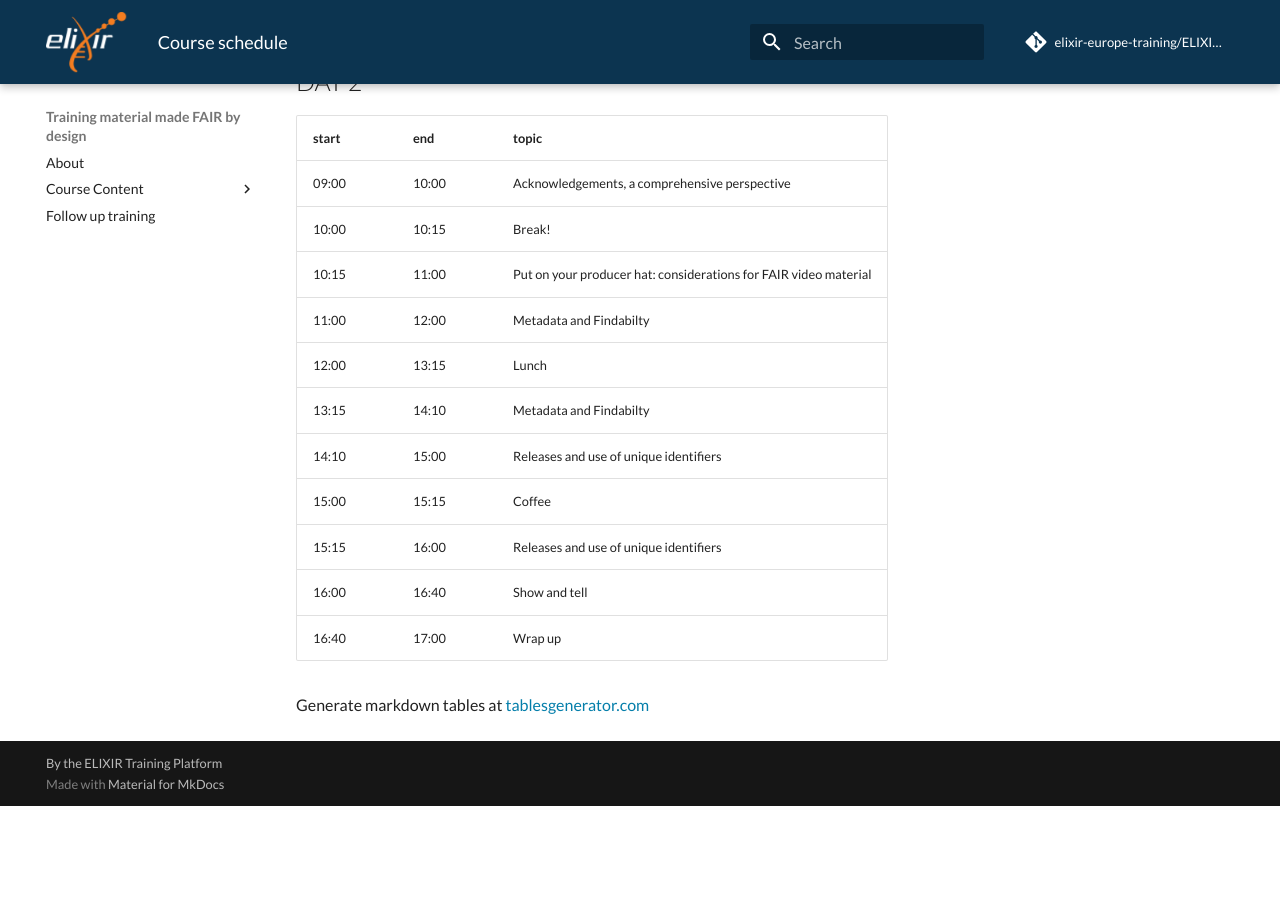
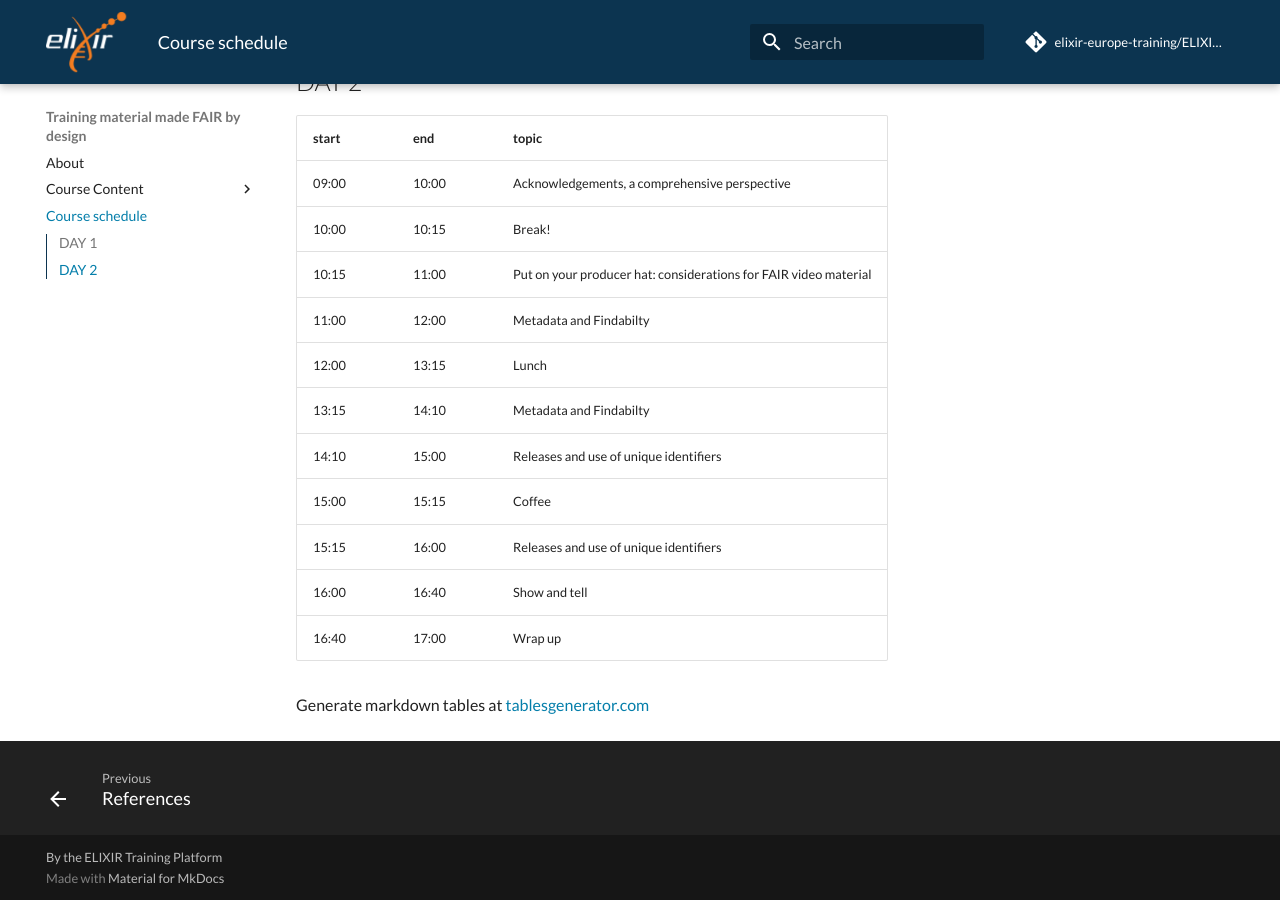
Before and after one commit to elixir-europe-training/ELIXIR-TrP-FAIR-Material-By-Design, an MkDocs documentation site: the page built from docs/course_schedule.md, in a window 1280 px wide and 900 px high, scrolled down 896 px. Built offline with MkDocs 1.6.1 and Material for MkDocs 9.7.7, drawn with Linux system fonts in a browser that asks for light colours; comment, search, counter and statistics services are not loaded; before the commit the page ends 1702 px from its top, so only the background shows below that.

Commit message:
add link to schedule in menu

```diff
--- a/mkdocs.yml
+++ b/mkdocs.yml
@@ -12,7 +12,7 @@ nav:
       - "7. Metadata and Findability": chapters/chapter_07.md
       - "8. Releases and use of unique identifiers": chapters/chapter_08.md
       - "References": chapters/references.md
-    - "Follow up training": follow_up_training.md
+    - "Course schedule": course_schedule.md
 
 theme:
   name: material
```
